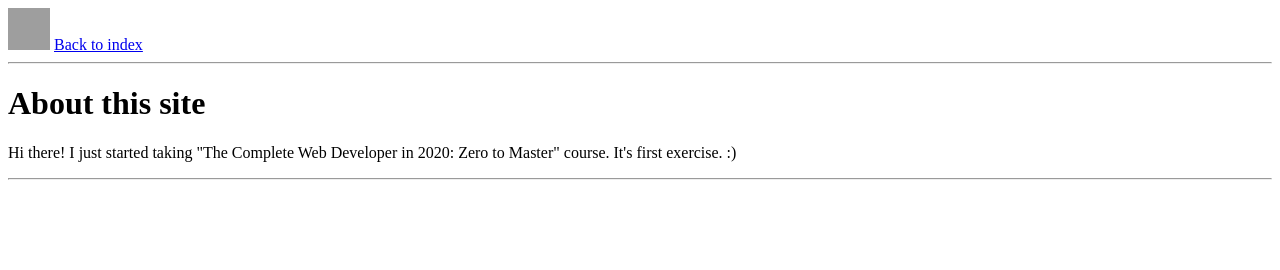
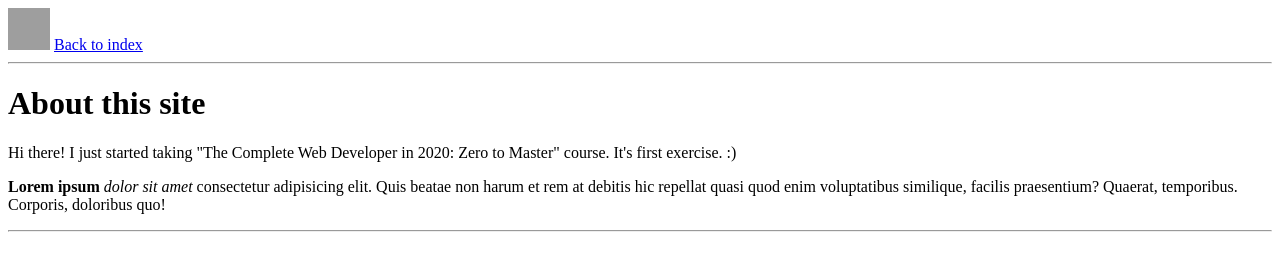
Before and after one commit to Headgie/headgie.github.io, a plain HTML site: page about.html in a window 1280 px wide. Drawn offline with Linux system fonts and the light colour scheme; grey boxes are pictures that could not be loaded.

Commit message:
publish test

```diff
--- a/about.html
+++ b/about.html
@@ -13,8 +13,9 @@
     <h1>About this site</h1>
     <p>
         Hi there! I just started taking &quot;The Complete Web Developer in 2020: Zero to Master&quot; course. It's first exercise. :)
-
-
+    </p>
+    <p>
+        <strong>Lorem ipsum</strong> <em>dolor sit amet</em> consectetur adipisicing elit. Quis beatae non harum et rem at debitis hic repellat quasi quod enim voluptatibus similique, facilis praesentium? Quaerat, temporibus. Corporis, doloribus quo!
     </p>
     <hr>
 </body>
```
